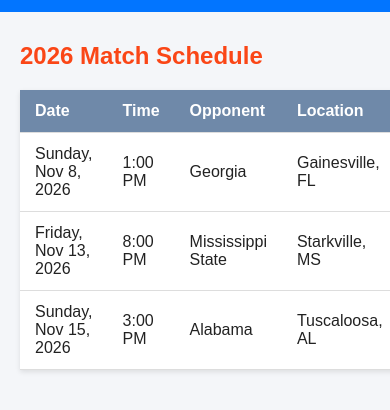
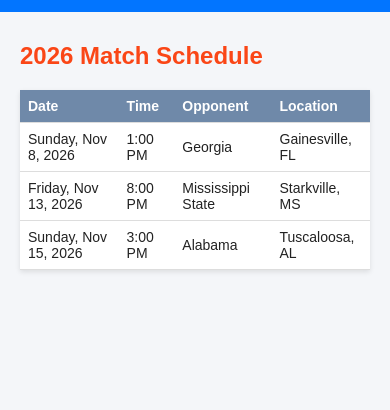
Before and after one commit to Nicole-Alex8/florida-gators-volleyball, a plain HTML site: page schedule.html in a window 390 px wide. Shown: the part 74-484 px from the top of the page. Drawn offline with Linux system fonts and the light colour scheme.

Commit message:
Make schedule table fit on phone screens

```diff
--- a/style.css
+++ b/style.css
@@ -101,6 +101,14 @@ main {
 
 .schedule__row:hover {
   background-color: #f1f5f9;
+}
+
+@media screen and (max-width: 600px) {
+  .schedule__heading,
+  .schedule__cell {
+    padding: 8px;
+    font-size: 14px;
+  }
 }
 
 /* !! orange color from UF's website not sure where to put this yet !!*/
```
